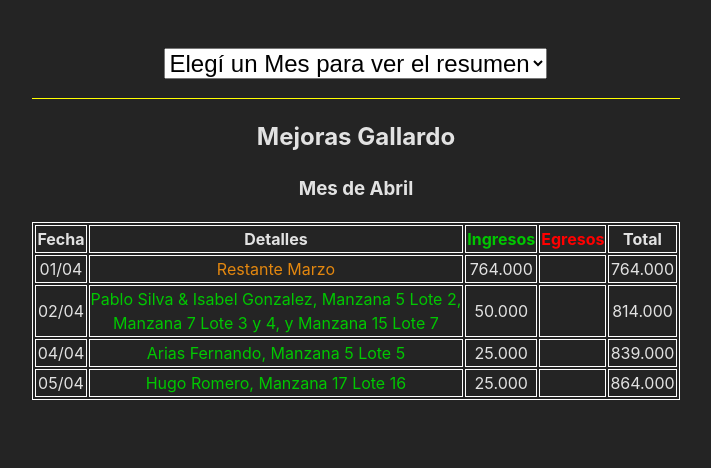
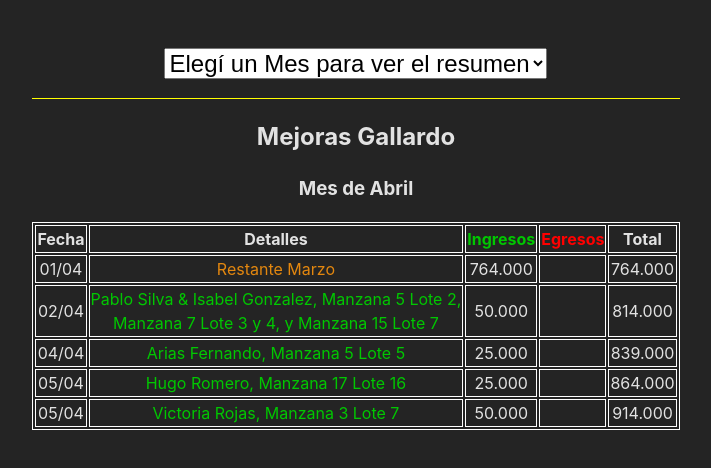
Before and after one commit to Dynezel/mejoras-gallardo, a React (Vite) app: page /abril in a window 1280 px wide. Shown: the top 468 px of the page, without its empty margins (284-995 px from the left). Built offline with nearby package versions, Linux system fonts and the light colour scheme.

Commit message:
Pagos nuevos

```diff
--- a/src/Components/Abril.jsx
+++ b/src/Components/Abril.jsx
@@ -46,6 +46,13 @@ export default function Abril() {
                         <td></td>
                         <td>864.000</td>
                     </tr>
+                    <tr>
+                        <td>05/04</td>
+                        <td className="ingresos">Victoria Rojas, Manzana 3 Lote 7</td>
+                        <td>50.000</td>
+                        <td></td>
+                        <td>914.000</td>
+                    </tr>
                 </tbody>
             </table>
         </div >
```
